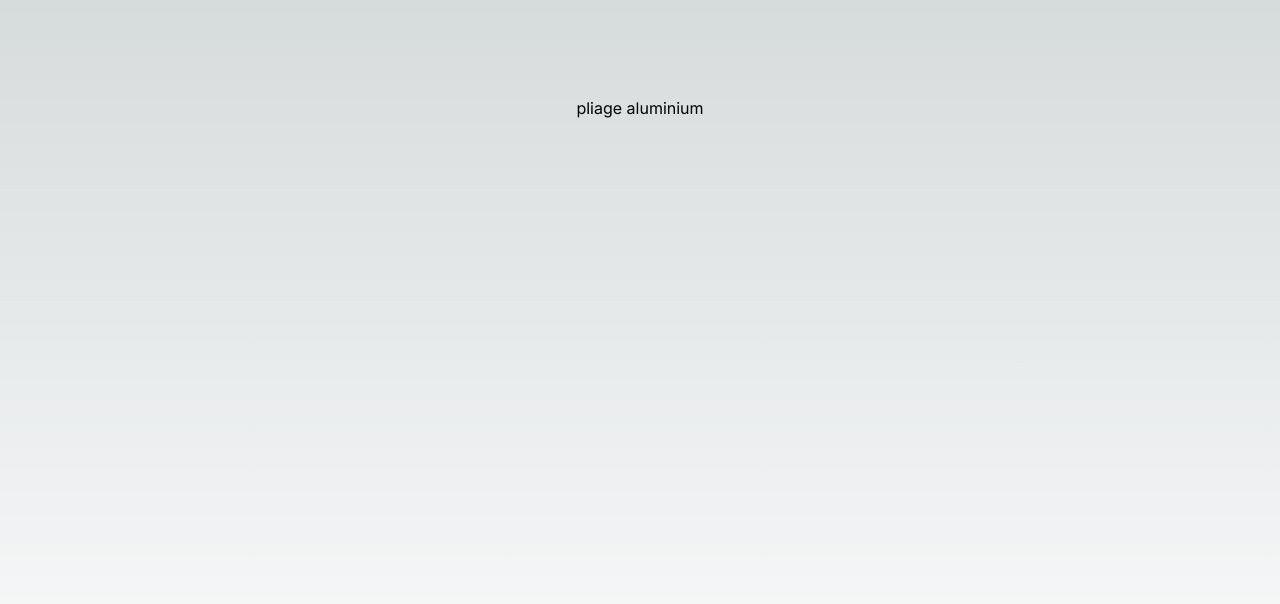
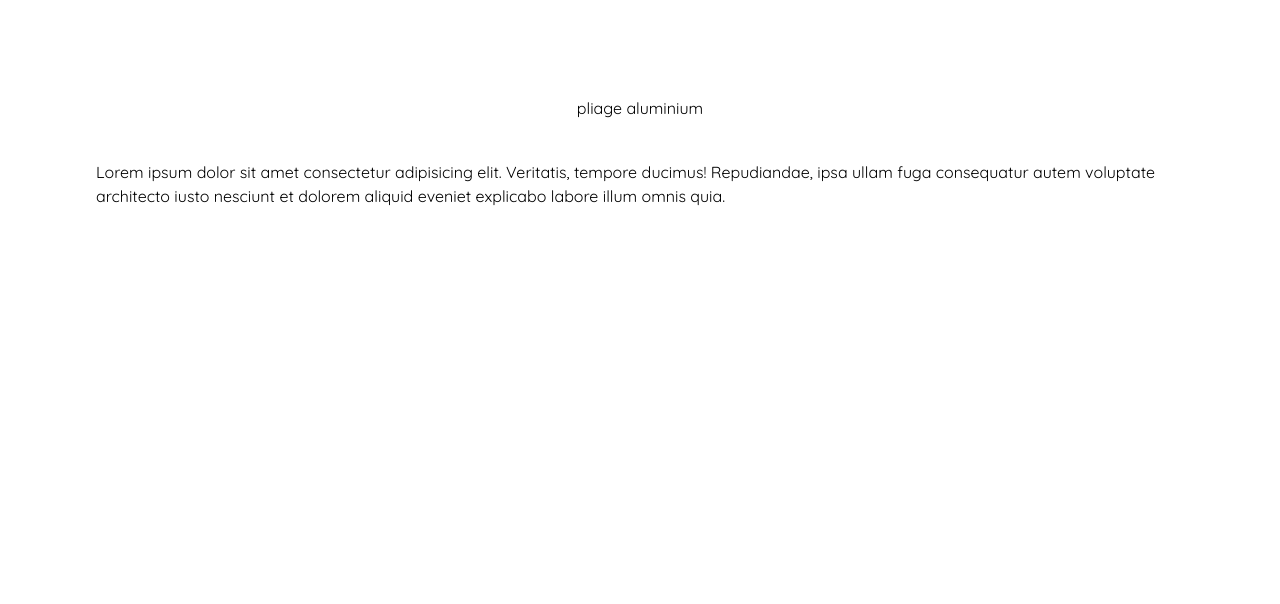
Before and after one commit to bertrandsimon/gedimat-pliage-front-end, a Next.js app: page / in a window 1280 px wide. Shown: the top 604 px of the page. Built offline with nearby package versions, Linux system fonts and the light colour scheme.

Commit message:
Quicksand font installed

```diff
--- a/app/globals.css
+++ b/app/globals.css
@@ -2,29 +2,6 @@
 @tailwind components;
 @tailwind utilities;
 
-:root {
-  --foreground-rgb: 0, 0, 0;
-  --background-start-rgb: 214, 219, 220;
-  --background-end-rgb: 255, 255, 255;
-}
-
-@media (prefers-color-scheme: dark) {
-  :root {
-    --foreground-rgb: 255, 255, 255;
-    --background-start-rgb: 0, 0, 0;
-    --background-end-rgb: 0, 0, 0;
-  }
-}
-
-body {
-  color: rgb(var(--foreground-rgb));
-  background: linear-gradient(
-      to bottom,
-      transparent,
-      rgb(var(--background-end-rgb))
-    )
-    rgb(var(--background-start-rgb));
-}
 
 @layer utilities {
   .text-balance {
--- a/app/layout.tsx
+++ b/app/layout.tsx
@@ -1,9 +1,12 @@
 import type { Metadata } from "next";
 import { Inter } from "next/font/google";
+import { Quicksand } from 'next/font/google'
+import Head from 'next/head';
 import "./globals.css";
 
-const inter = Inter({ subsets: ["latin"] });
-
+const quicksand = Quicksand({
+  subsets: ['latin'],
+})
 export const metadata: Metadata = {
   title: "Pliage Aluminium et Acier",
   description: "à remplir",
@@ -15,8 +18,10 @@ export default function RootLayout({
   children: React.ReactNode;
 }>) {
   return (
-    <html lang="en">
-      <body className={inter.className}>{children}</body>
+    <html lang="fr">
+
+      <body className={quicksand.className}>{children}</body>
+
     </html>
   );
 }
--- a/app/page.tsx
+++ b/app/page.tsx
@@ -2,10 +2,10 @@ import Image from "next/image";
 
 export default function Home() {
   return (
-    <main className="flex min-h-screen flex-col items-center justify-between p-24">
+    <main className="flex min-h-screen flex-col items-center p-24 gap-10">
 
         <h1>pliage aluminium</h1>
-
+        <p >Lorem ipsum dolor sit amet consectetur adipisicing elit. Veritatis, tempore ducimus! Repudiandae, ipsa ullam fuga consequatur autem voluptate architecto iusto nesciunt et dolorem aliquid eveniet explicabo labore illum omnis quia.</p>
     </main>
   );
 }
```
Also changed, not shown: public/images/logo.png (added).
